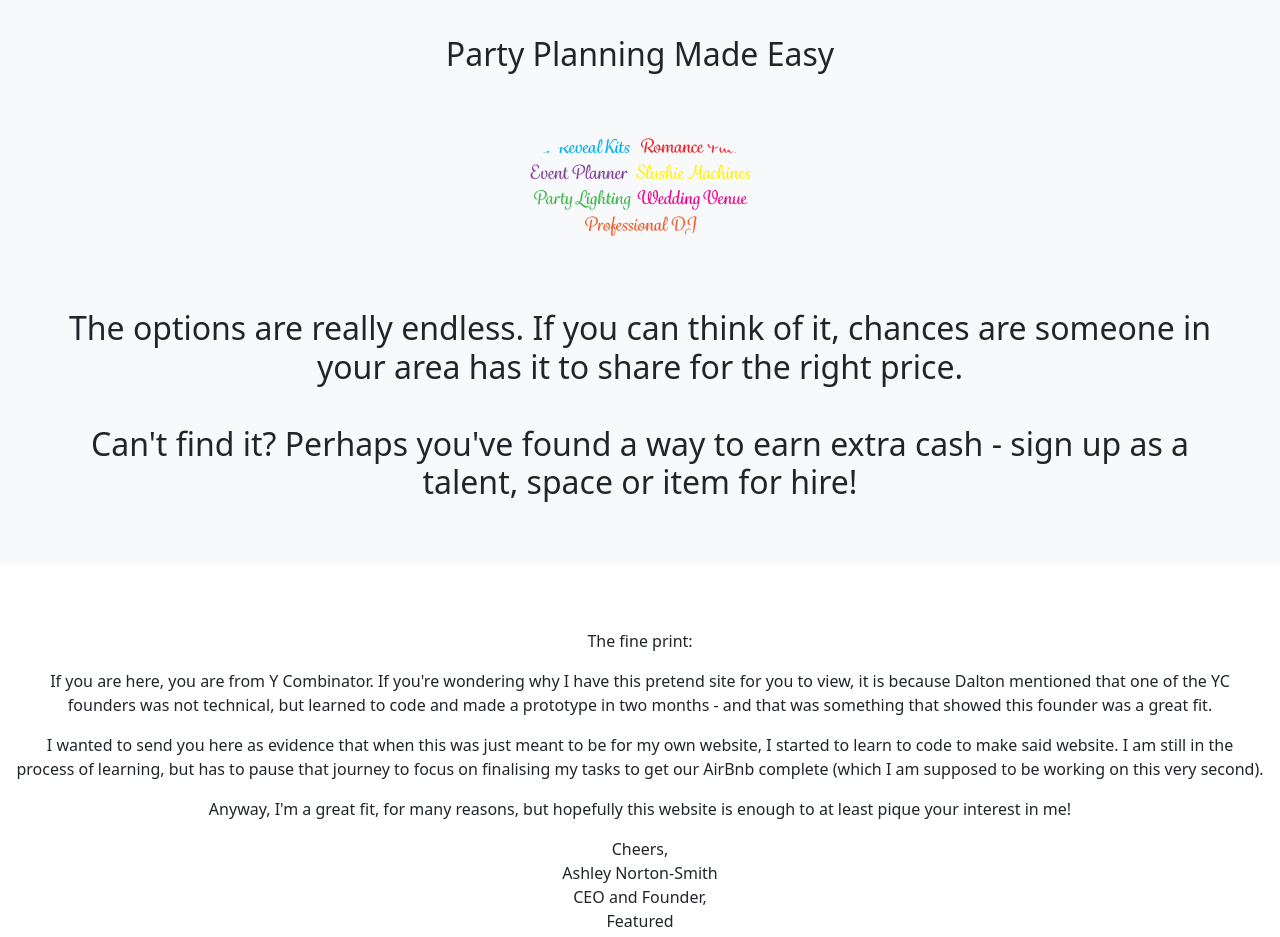
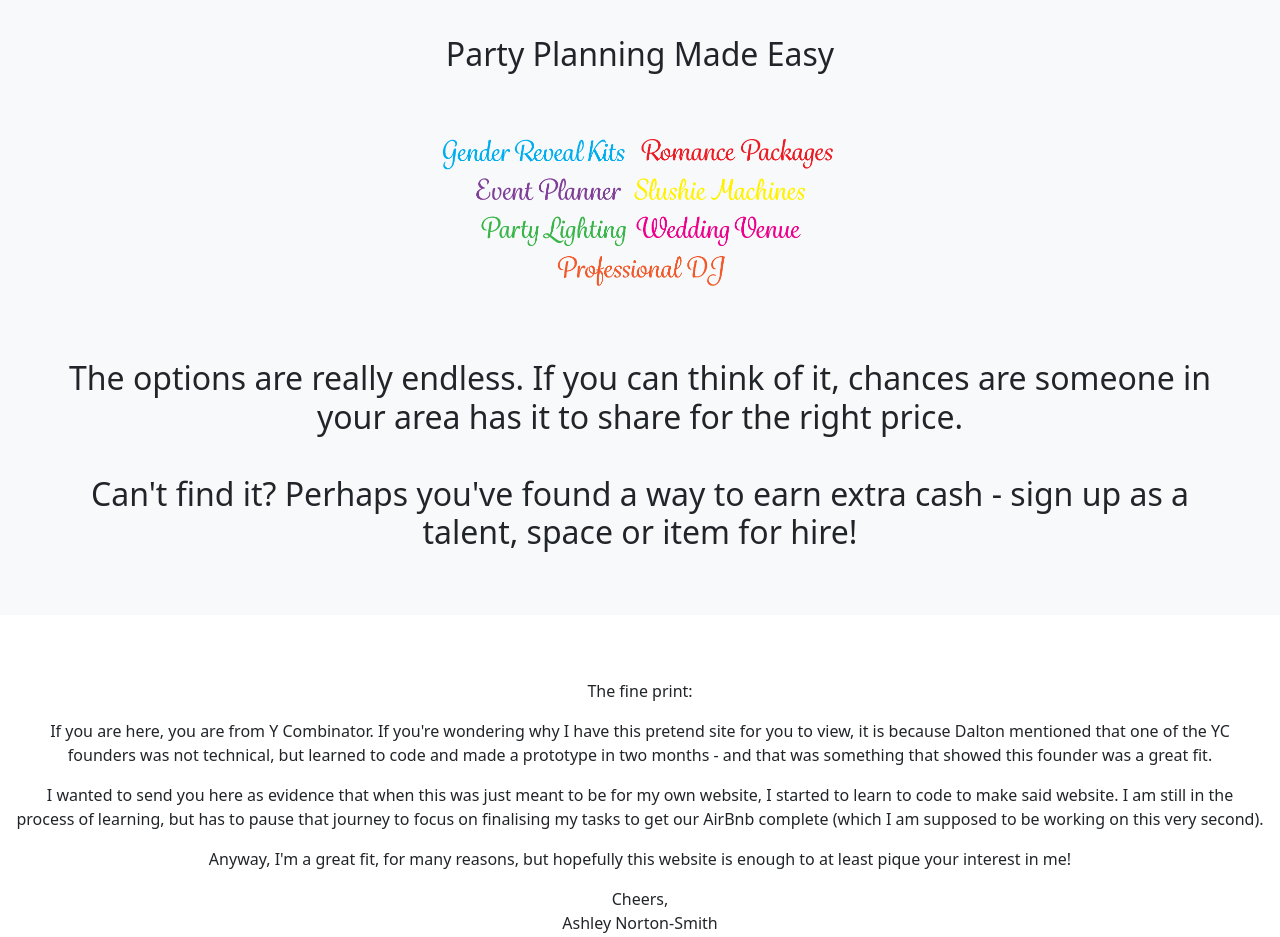
Before and after one commit to cdrgrl/ycombinator_featured, a plain HTML site: page index.html in a window 1280 px wide. Shown: the part 2360-3297 px from the top of the page. Drawn offline with nearby package versions, Linux system fonts and the light colour scheme.

Commit message:
Update index.html

```diff
--- a/index.html
+++ b/index.html
@@ -201,7 +201,7 @@
           <p class="col-lg-8 mx-auto lead mt-2">
             <h2>Party Planning Made Easy</h2>
           </p>
-          <img class="profile-img mt-5" src="./images/party hire.png" alt="text image">
+          <img class="profile-img2 mt-5" src="./images/party hire.png" alt="text image">
           <h5 class="text-body-emphasis"></h5>
           </div>
           <p class="col-lg-8 mx-auto lead mt-2">
```
